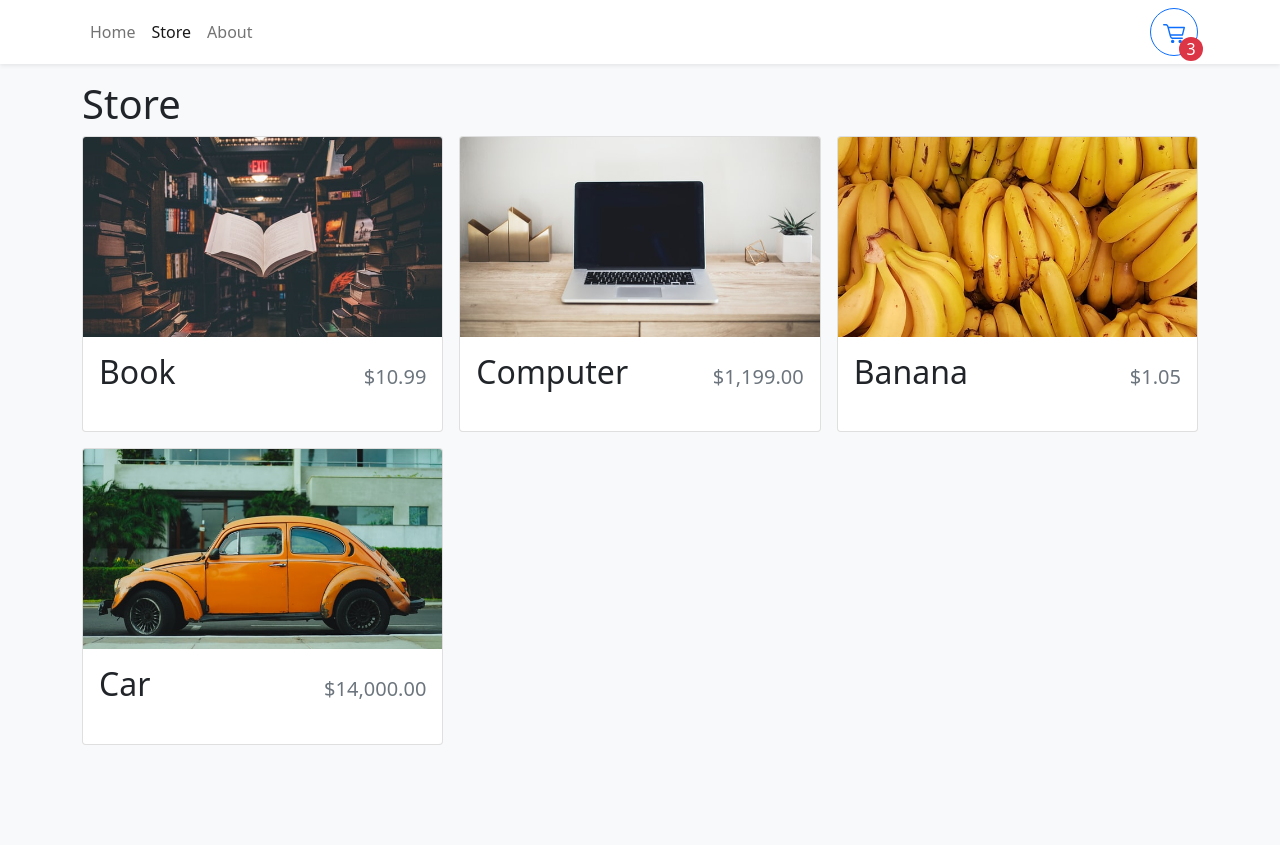
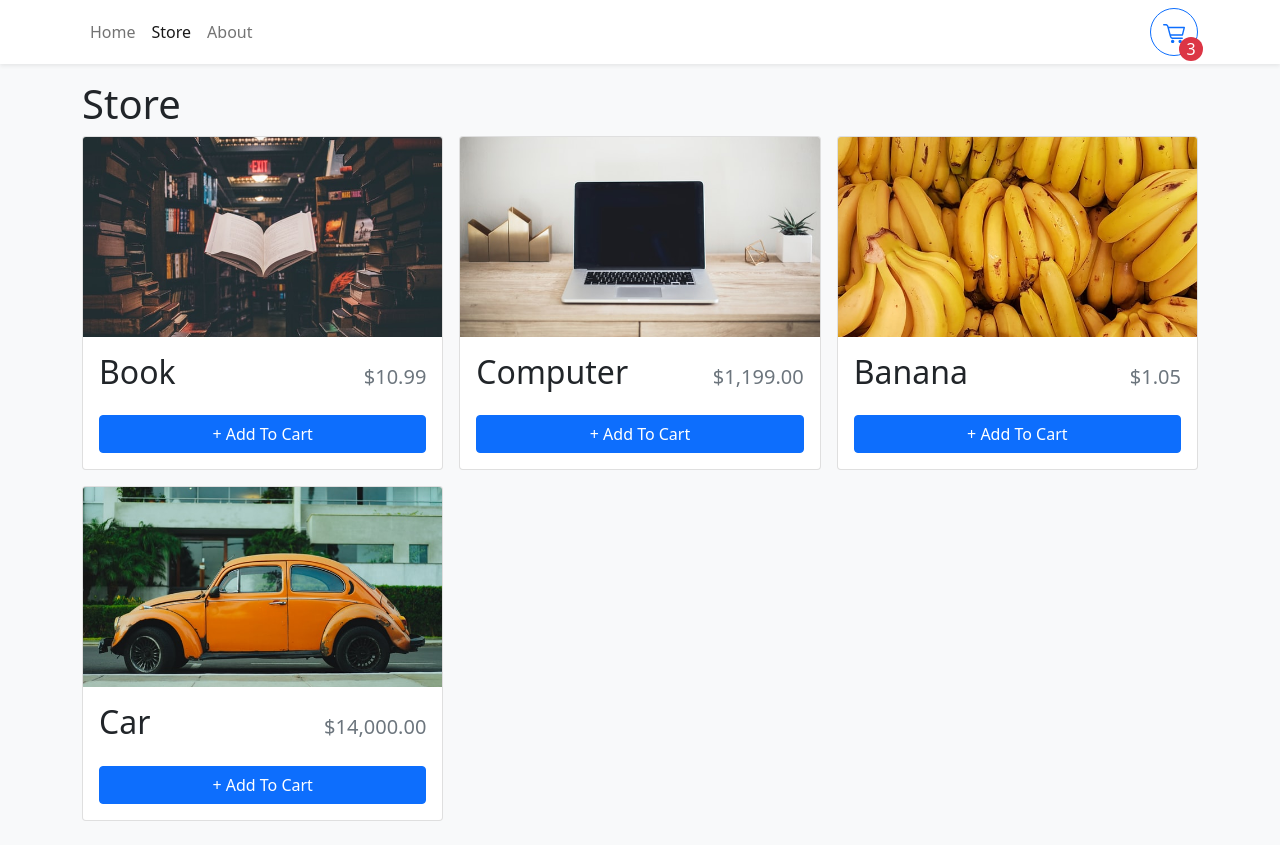
Before and after one commit to ftijan/react-ts-vite-shopping-cart, a React (Vite) app: page /store in a window 1280 px wide. Before the commit the page ends 800 px from the top, so only its background shows below. Built offline with nearby package versions, Linux system fonts and the light colour scheme.

Commit message:
adding logic to store item

```diff
--- a/src/components/StoreItem.tsx
+++ b/src/components/StoreItem.tsx
@@ -1,4 +1,4 @@
-import { Card } from "react-bootstrap"
+import { Button, Card } from "react-bootstrap"
 import { formatCurrency } from "../utilities/formatCurrency"
 
 type StoreItemProps = {
@@ -9,7 +9,8 @@
 }
 
 export function StoreItem({ id, name, price, imgUrl }: StoreItemProps) {
-    return <Card>
+    const quantity = 0
+    return <Card className="h-100">
         <Card.Img
             variant="top"
             src={imgUrl}
@@ -21,6 +22,26 @@
                 <span className="fs-2">{name}</span>
                 <span className="ms-2 text-muted">{formatCurrency(price)}</span>
             </Card.Title>
+            <div className="mt-auto">
+                {quantity === 0 ? (
+                    <Button className="w-100">+ Add To Cart</Button>
+                ) : (
+                    <div
+                        className="d-flex align-items-center flex-column"
+                        style={{ gap: ".5rem" }}>
+                        <div
+                        className="d-flex align-items-center justify-content-center"
+                        style={{ gap: ".5rem" }}>
+                            <Button>-</Button>
+                            <div>
+                                <span className="fs-3">{quantity}</span> in cart
+                            </div>
+                            <Button>+</Button>
+                        </div>
+                        <Button variant="danger" size="sm">Remove</Button>
+                    </div>
+                ) }
+            </div>
         </Card.Body>
     </Card>
 }
```
